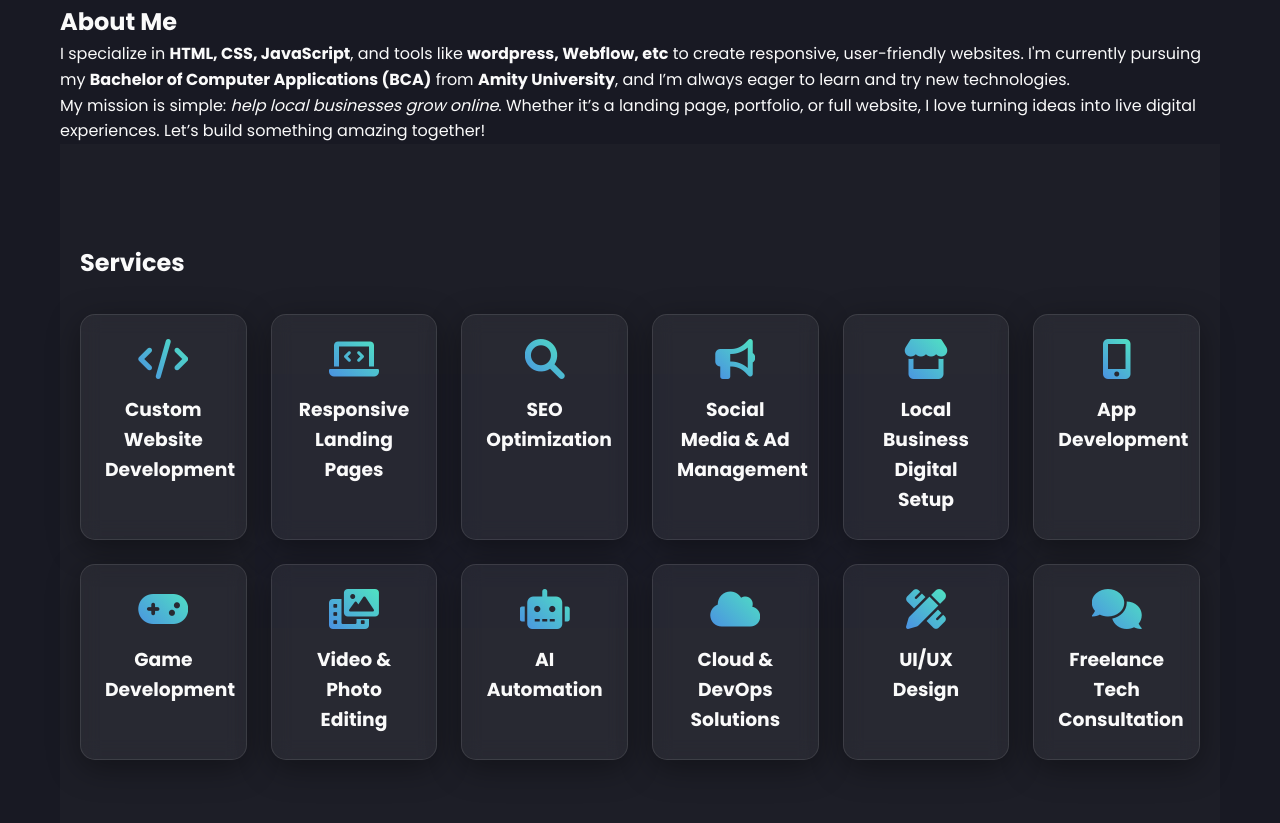
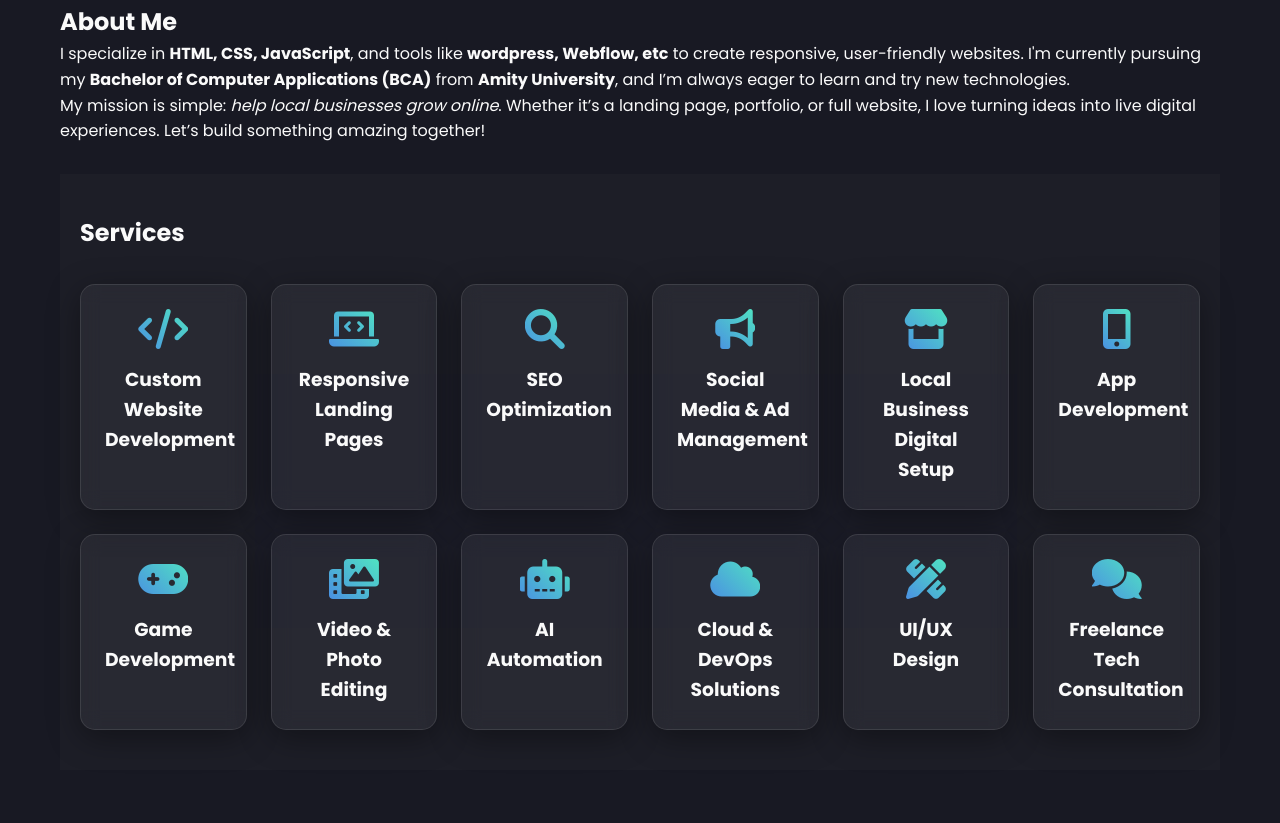
Before and after one commit to RahulWebdeveloper404/Portfolio, a plain HTML site: page index.html in a window 1280 px wide. Shown: the part 897-1720 px from the top of the page. Drawn offline with Linux system fonts and the light colour scheme.

Commit message:
Update style.css

```diff
--- a/style.css
+++ b/style.css
@@ -180,7 +180,8 @@ nav.scrolled {
 
 /*service section*/
 .service {
-    padding: 100px 0;
+    margin-top: 30px;
+    padding: 40px 0;
     background: rgba(255, 255, 255, 0.02);
 }
 
```
